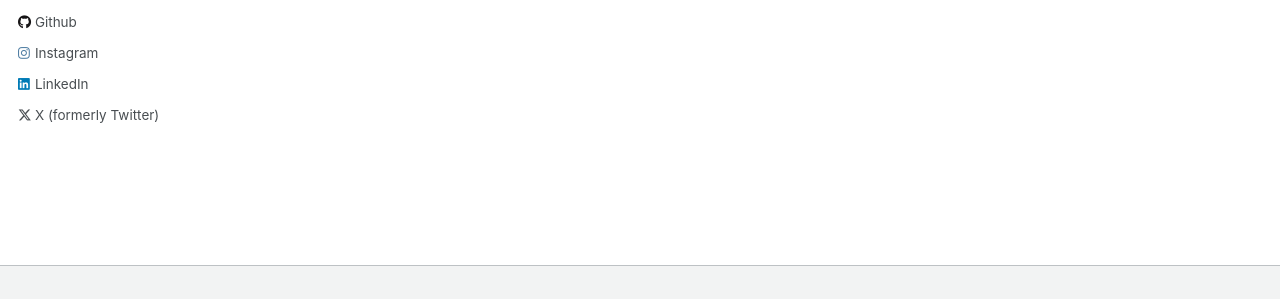
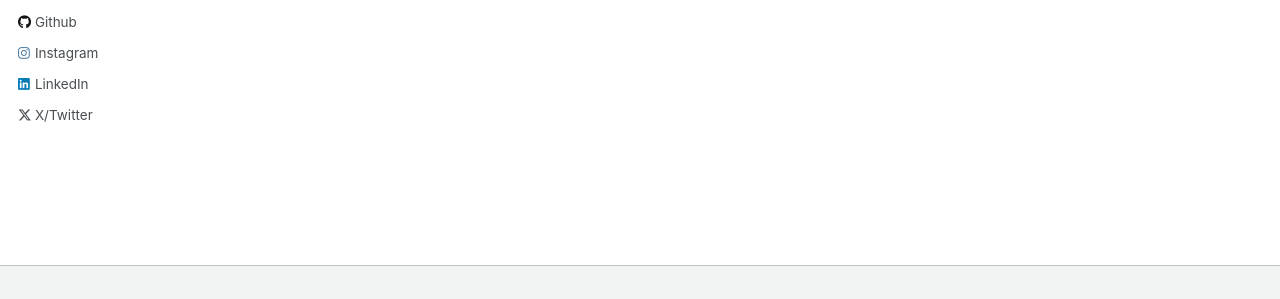
Before and after one commit to CamorYang/camoryang, a Jekyll site: the page built from _pages/about.md, in a window 1280 px wide. Shown: the part 520-819 px from the top of the page. Built offline with Jekyll 4.4.1, drawn with Linux system fonts in a browser that asks for light colours; some web fonts are replaced.

Commit message:
Update author-profile.html

```diff
--- a/_includes/author-profile.html
+++ b/_includes/author-profile.html
@@ -34,7 +34,7 @@
         <li><a href="{{ author.uri }}"><i class="fas fa-fw fa-link icon-pad-right" aria-hidden="true"></i>{{ site.data.ui-text[site.locale].website_label | default: "Website" }}</a></li>
       {% endif %}
       {% if author.email %}
-        <li><a href="mailto:{{ author.email }}"><i class="fas fa-fw fa-envelope icon-pad-right" aria-hidden="true"></i>{{ site.data.ui-text[site.locale].email_label | default: "Email" }}</a></li>
+        <li><a href="mailto:{{ author.email }}"><i class="fas fa-fw fa-envelope icon-pad-right" aria-hidden="true"></i>{{ site.data.ui-text[site.locale].email_label | default: "camoryang@gmail.com" }}</a></li>
       {% endif %}
 
       <!-- Font Awesome and Academicons icons / Academic websites -->
@@ -133,7 +133,7 @@
         <li><a href="https://{{ author.tumblr }}.tumblr.com"><i class="fab fa-fw fa-tumblr icon-pad-right" aria-hidden="true"></i>Tumblr</a></li>
       {% endif %}
       {% if author.twitter %}
-        <li><a href="https://twitter.com/{{ author.twitter }}"><i class="fab fa-fw fa-x-twitter icon-pad-right" aria-hidden="true"></i>X (formerly Twitter)</a></li>
+        <li><a href="https://twitter.com/{{ author.twitter }}"><i class="fab fa-fw fa-x-twitter icon-pad-right" aria-hidden="true"></i>X/Twitter</a></li>
       {% endif %}
       {% if author.vine %}
         <li><a href="https://vine.co/u/{{ author.vine }}"><i class="fab fa-fw fa-vine icon-pad-right" aria-hidden="true"></i>Vine</a></li>
```
